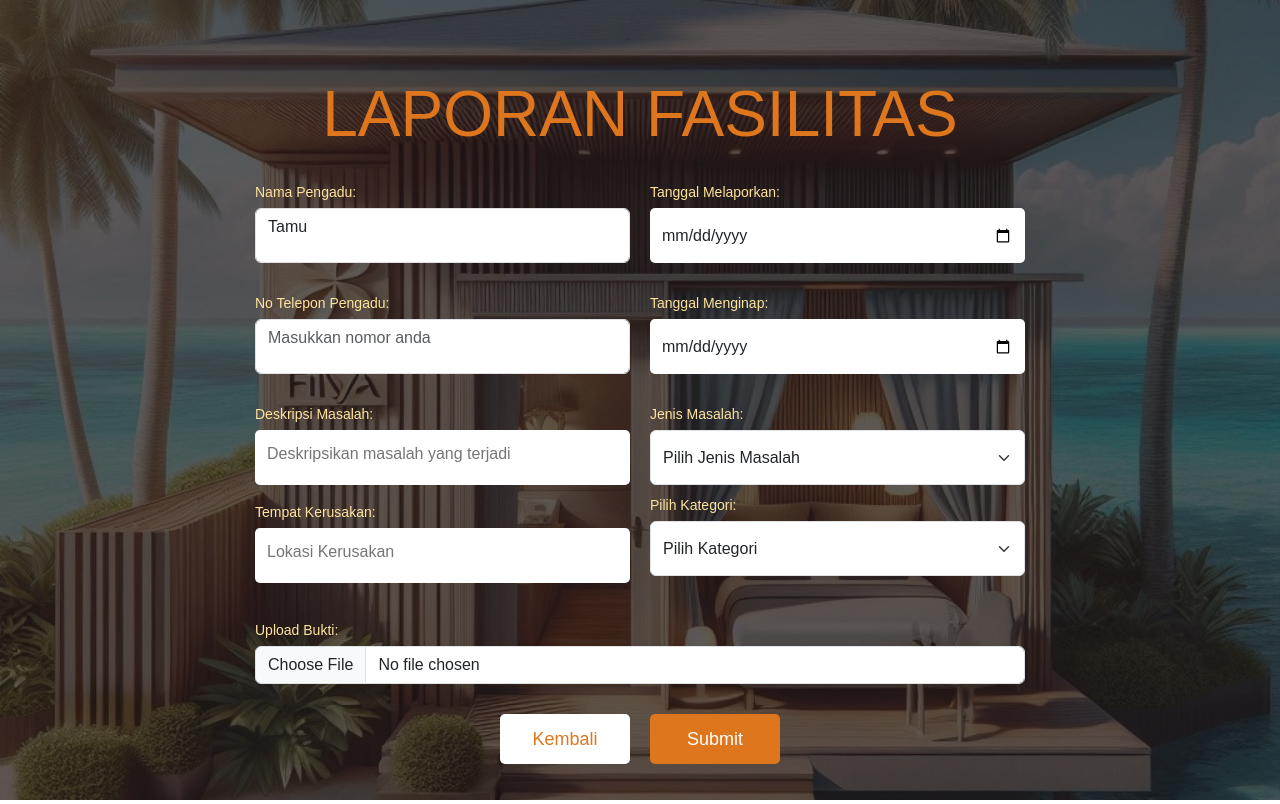
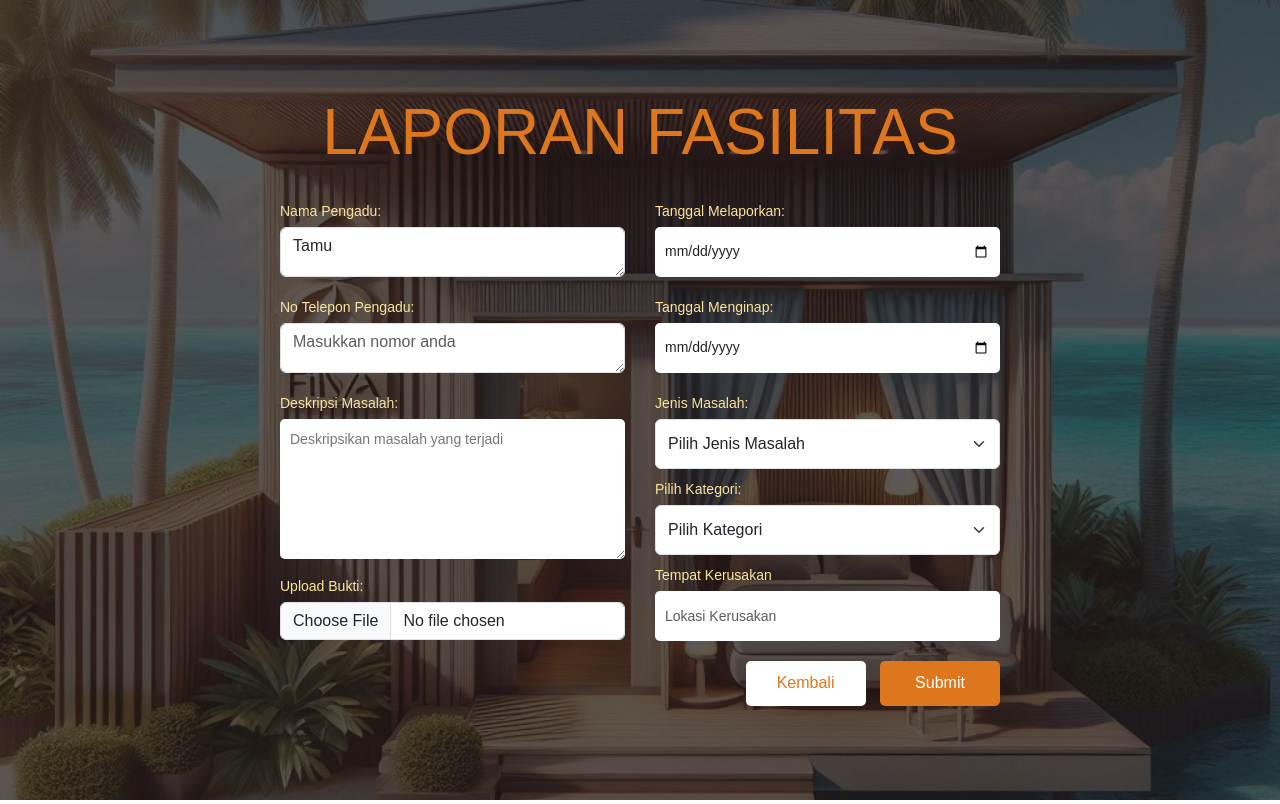
Before and after one commit to aefafifah/filya_suite, a PHP site: page /eyyo2.php in a window 1280 px wide. Run offline with PHP 8.4, Linux system fonts and the light colour scheme; data comes from the database, SQL or seed files in the repository; some libraries are stand-ins or nearby versions.

Commit message:
Update eyyo2.php

```diff
--- a/eyyo2.php
+++ b/eyyo2.php
@@ -95,15 +95,14 @@ mysqli_close($data);
             border-radius: 10px;
             position: relative;
             z-index: 2;
-                width: 95%;
-                max-width: 850px;
+            width: 90%;
+            max-width: 800px;
         }
 
         h1 {
             color: #DD761C;
             font-size: 64px;
             text-align: center;
-                margin-top: 40px;
             margin-bottom: 20px;
         }
 
@@ -116,12 +115,16 @@ mysqli_close($data);
         .form-row {
             display: flex;
             justify-content: space-between;
-                margin-bottom: 20px;
-                gap: 20px;
+            margin-bottom: 10px;
         }
 
         .form-row div {
             flex: 1;
+            margin-right: 30px;
+        }
+
+        .form-row div:last-child {
+            margin-right: 0;
         }
 
         input[type="text"],
@@ -130,65 +133,65 @@ mysqli_close($data);
         textarea,
         select {
             width: 100%;
-                height: 55px;
-                padding: 12px;
-                font-size: 16px;
+            height: 50px;
+            padding: 10px;
+            font-size: 14px;
             border: none;
             border-radius: 5px;
-                box-sizing: border-box;
         }
 
-            textarea {
-                height: 55px;
-                resize: none;
+        .masalah-form-control {
+            height: 140px;
         }
 
-            #image-upload {
-                height: 55px;
-                padding: 12px;
-                font-size: 16px;
+        button,
+        .upload-button {
+            height: 45px;
             border: none;
             border-radius: 5px;
-                box-sizing: border-box;
-                width: 100%;
-            }
-
-            button {
-                height: 50px;
-                border: none;
-                border-radius: 5px;
-                font-size: 18px;
+            font-size: 16px;
             cursor: pointer;
         }
 
-            .button-container {
-        display: flex;
-        justify-content: center;
-        gap: 20px;
-        margin-top: 30px;
+        .upload-button {
+            width: 200px;
+            margin-top: 10px;
         }
 
-            .button-container button {
-                width: 130px;
+        .button-container {
+            text-align: right;
+            margin-top: 20px;
         }
 
         .button-container .back-button {
+            width: 120px;
             background-color: white;
             color: #DD761C;
+            display: inline-block;
+            margin-right: 10px;
         }
 
         .button-container .submit-button {
+            width: 120px;
             background-color: #DD761C;
             color: white;
+            display: inline-block;
         }
 
-            .form-row-wide {
-                display: flex;
-                flex-direction: column;
-                gap: 20px;
+        button:hover {
+            opacity: 0.8;
+        }
+
+        .message {
+            color: white;
+            text-align: center;
+            margin-top: 20px;
+        }
+
+        .upload-container {
+            margin-top: 10px;
         }
     </style>
-    </head>
 </head>
 
 
@@ -234,7 +237,8 @@ mysqli_close($data);
                 <!-- Kolom Kiri -->
                 <div>
                     <label for="namaPengadu">Nama Pengadu:</label>
-            <textarea class="form-control" id="namaPengadu" name="namaPengadu" rows="3" placeholder="Masukkan nama anda" required readonly><?php echo $nama_pengguna; ?></textarea>
+                    <textarea class="form-control" id="namaPengadu" name="namaPengadu" rows="3"
+                        placeholder="Masukkan nama anda" required readonly><?php echo $nama_pengguna; ?></textarea>
                 </div>
                 <div>
                     <label for="tanggalMelaporkan">Tanggal Melaporkan:</label>
@@ -246,26 +250,35 @@ mysqli_close($data);
                 <!-- Kolom Kanan -->
                 <div>
                     <label for="noTeleponPengadu">No Telepon Pengadu:</label>
-            <textarea class="form-control" id="noTeleponPengadu" name="noTeleponPengadu" rows="3" placeholder="Masukkan nomor anda" required <?php if ($usertype === 'guest'): ?><?php echo ''; ?><?php else: ?> readonly <?php endif; ?>><?php echo $nomor_telpon; ?></textarea>
+                    <textarea class="form-control" id="noTeleponPengadu" name="noTeleponPengadu" rows="3"
+                        placeholder="Masukkan nomor anda" required <?php if ($usertype === 'guest'): ?>     <?php echo ''; ?>
+                        <?php else: ?> readonly <?php endif; ?>><?php echo $nomor_telpon; ?></textarea>
                 </div>
+
                 <div>
                     <label for="tanggalMenginap">Tanggal Menginap:</label>
                     <input type="date" class="form-control" id="tanggalMenginap" name="tanggalMenginap" required>
                 </div>
+
             </div>
 
             <div class="form-row">
                 <!-- Kolom Kiri -->
-        <div style="flex: 1;">
+                <div style="flex;">
                     <label for="deskripsiMasalah">Deskripsi Masalah:</label>
-            <textarea class="masalah-form-control" id="deskripsiMasalah" name="deskripsiMasalah" rows="6" placeholder="Deskripsikan masalah yang terjadi" required></textarea>
-
-            <label for="tempatKerusakan">Tempat Kerusakan:</label>
-            <textarea class="masalah-form-control" id="tempatKerusakan" name="tempatKerusakan" rows="6" placeholder="Lokasi Kerusakan" required></textarea>
+                    <textarea class="masalah-form-control" id="deskripsiMasalah" name="deskripsiMasalah" rows="6"
+                        placeholder="Deskripsikan masalah yang terjadi" required></textarea>
+                    <div class="upload-container">
+                        <label for="uploadBukti">Upload Bukti:</label>
+                        <input type="file" class="form-control" id="uploadBukti" name="uploadBukti" accept="image/*"
+                            required>
+                        <!-- <small class="form-text text-muted">Upload bukti dalam format gambar (JPG, PNG, etc.).</small> -->
+                    </div>
                 </div>
 
+
                 <!-- Kolom Kanan -->
-        <div style="flex: 1;">
+                <div style="flex;">
                     <label for="jenisMasalah">Jenis Masalah:</label>
                     <select class="form-select" id="jenisMasalah" name="jenisMasalah" required>
                         <option selected disabled>Pilih Jenis Masalah</option>
@@ -280,30 +293,31 @@ mysqli_close($data);
                     <label for="pilihKategori">Pilih Kategori:</label>
                     <select class="form-select" id="pilihKategori" name="pilihKategori" required>
                         <option selected disabled>Pilih Kategori</option>
-                <option value="Fasilitas yang dijanjikan tidak tersedia">Fasilitas yang dijanjikan tidak tersedia</option>
+                        <option value="Fasilitas yang dijanjikan tidak tersedia">Fasilitas yang dijanjikan tidak
+                            tersedia</option>
                         <option value="Fasilitas tidak berfungsi">Fasilitas tidak berfungsi</option>
                         <option value="Kualitas fasilitas buruk">Kualitas fasilitas buruk</option>
                         <option value="Lainnya">Lainnya</option>
                     </select>
+
+
+                    <label for="tempatKerusakan">Tempat Kerusakan</label>
+                    <input type="text" class="form-control" id="tempatKerusakan" name="tempatKerusakan"
+                        placeholder="Lokasi Kerusakan" required>
+
                 </div>
             </div>
 
-    <div class="form-row">
-        <!-- Upload Bukti -->
-        <div style="flex: 1;">
-            <label for="uploadBukti">Upload Bukti:</label>
-            <input type="file" class="form-control" id="uploadBukti" name="uploadBukti" accept="image/*" required>
-        </div>
-    </div>
+
 
             <div class="button-container">
                 <!-- Tombol Back -->
-        <button type="button" class="back-button" onclick="window.location.href='userhome.php';">Kembali</button>
+                <button type="button" class="back-button"
+                    onclick="window.location.href='userhome.php';">Kembali</button>
                 <!-- Tombol Submit -->
                 <button type="submit" class="submit-button">Submit</button>
             </div>
         </form>
-
 
         <!-- Bootstrap JS -->
         <script src="https://cdn.jsdelivr.net/npm/bootstrap@5.3.0-alpha1/dist/js/bootstrap.bundle.min.js"></script>
```
Lines whose indentation alone changed are shown as unchanged.
